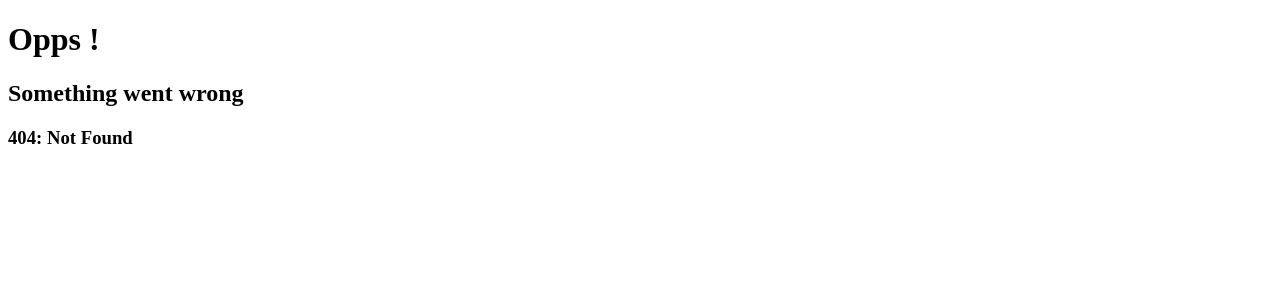
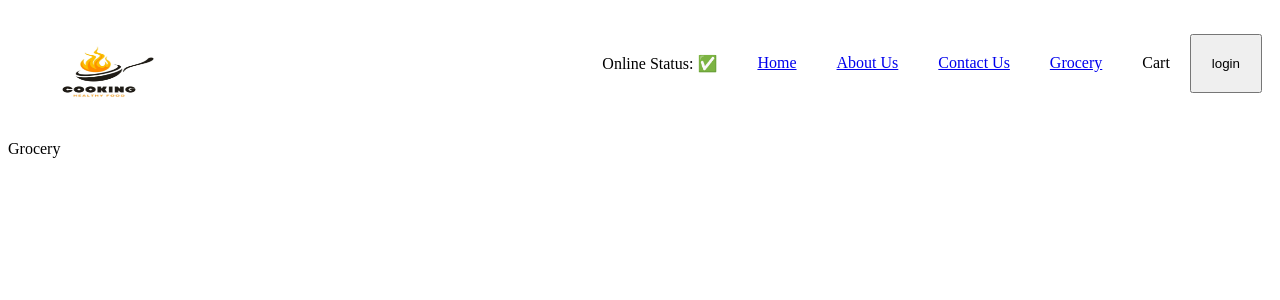
Before and after one commit to SaunakNandi/Namaste-React, a React (Vite) app in the folder Swiggy/: page /grocery in a window 1280 px wide. Before the commit this address had no page. Shown: the top 300 px of the page. Built offline with nearby package versions, Linux system fonts and the light colour scheme.

Commit message:
lazy loaded and custom hooks implemented successfully

```diff
--- a/Swiggy/package.json
+++ b/Swiggy/package.json
@@ -12,7 +12,7 @@
   "dependencies": {
     "react": "^18.2.0",
     "react-dom": "^18.2.0",
-    "react-router-dom": "^6.23.1"
+    "react-router-dom": "^6.24.1"
   },
   "devDependencies": {
     "@types/react": "^18.2.66",
--- a/Swiggy/src/components/Body.jsx
+++ b/Swiggy/src/components/Body.jsx
@@ -1,6 +1,7 @@
 import React, { useState, useEffect } from 'react'
 import RestaurantCard from './RestaurantCard'
 import Shimmer from './Shimmer'
+import useOnlineStatus from '../utlis/useOnlineStatus'
 const Body = () => {
   const [listOfRestaurants,setListOfRestaurants]=useState([])
   const [filteredRestaurant,setFilteredRestaurant]=useState([])
@@ -18,6 +19,11 @@
     fetchData()
 
   },[])
+
+  const onlineStatus=useOnlineStatus()
+  if(onlineStatus===false)
+    return <h1>Looks like you're Offline!! Please check you internet connection</h1>
+
 
   // useEffect(()=>{
   //   setListOfRestaurants(listOfRestaurants.filter((item)=>item.info.name.toLowerCase().includes(searchText.toLowerCase())))
--- /dev/null
+++ b/Swiggy/src/components/Grocery.jsx
@@ -0,0 +1,9 @@
+import React from 'react'
+
+const Grocery = () => {
+  return (
+    <div>Grocery</div>
+  )
+}
+
+export default Grocery
--- a/Swiggy/src/components/Header.jsx
+++ b/Swiggy/src/components/Header.jsx
@@ -1,9 +1,11 @@
 import { useState } from 'react'
 import food_logo from '../assets/food_logo.webp'
 import { Link } from 'react-router-dom'
+import useOnlineStatus from '../utlis/useOnlineStatus'
 
 export const Header = () => {
   const [btnname,setBtnname]=useState('login')
+  const onLineStatus=useOnlineStatus()
   return (
     <div className='header'>
         <div className="logo-container">
@@ -11,9 +13,11 @@
         </div>
         <div className="nav-items">
             <ul>
+                <li>Online Status: {onLineStatus? "✅":"🌐"}</li>
                 <li><Link to='/'>Home</Link></li>
                 <li><Link to='/about'>About Us</Link></li>
                 <li><Link to='/contact'>Contact Us</Link></li>
+                <li><Link to='/grocery'>Grocery</Link></li>
                 <li>Cart</li>
                 <button className='login'
                 onClick={()=>setBtnname(prev=> prev==='login'?'logout':'login')}>{btnname}</button>
--- a/Swiggy/src/components/RestaurantMenu.jsx
+++ b/Swiggy/src/components/RestaurantMenu.jsx
@@ -1,24 +1,13 @@
-import React, { useEffect, useState } from 'react'
+import React from 'react'
 import { useParams } from 'react-router-dom'
 import Shimmer from './Shimmer'
+import useRestaurantMenu from '../utlis/useRestaurantMenu';
 
 const RestaurantMenu = () => {
-    const [resInfo, setResInfo] = useState(null);
+    // const [resInfo, setResInfo] = useState(null);
   const {resId} = useParams();
+  const resInfo=useRestaurantMenu(resId)
 
-  useEffect(() => {
-    fetchMenu();
-  }, []);
-
-  const fetchMenu = async () => {
-    try {
-      const data = await fetch(`https://www.swiggy.com/dapi/menu/pl?page-type=REGULAR_MENU&complete-menu=true&lat=22.4929423&lng=88.2716659&restaurantId=${resId}&submitAction=ENTER`);
-      const json = await data.json();
-      setResInfo(json.data);
-    } catch (error) {
-      console.error('Error fetching menu:', error);
-    }
-  };
 
   if (!resInfo) {
     return <Shimmer/>
--- a/Swiggy/src/main.jsx
+++ b/Swiggy/src/main.jsx
@@ -1,4 +1,4 @@
-import React from 'react'
+import React, { lazy, Suspense } from 'react'
 import ReactDOM from 'react-dom/client'
 import App from './App.jsx'
 import './index.css'
@@ -8,7 +8,9 @@
 import Error from './components/Error.jsx'
 import Body from './components/Body.jsx'
 import RestaurantMenu from './components/RestaurantMenu.jsx'
+// import Grocery from './components/Grocery.jsx'
 
+const Grocery=lazy(() => import('./components/Grocery.jsx'))
 const appRouter=createBrowserRouter([
   {
     path:'/',
@@ -27,6 +29,14 @@
         element: <Contact/>
       },
       {
+        path:"/grocery",
+        element:(
+        <Suspense fallback={<h1>Loading...</h1>}>
+          <Grocery/>
+        </Suspense>
+      )
+      },
+      {
         path:"/restaurant/:resId",
         element: <RestaurantMenu/>
       }
--- /dev/null
+++ b/Swiggy/src/utlis/useOnlineStatus.jsx
@@ -0,0 +1,18 @@
+import { useEffect, useState } from "react";
+
+const useOnlineStatus=()=>{
+
+    const [onlineStatus,setOnlineStatus]=useState(true)
+    // check if online
+    useEffect(()=>{
+        window.addEventListener('online',()=>{
+            setOnlineStatus(true)
+        })
+        window.addEventListener('offline',()=>{
+            setOnlineStatus(false)
+        })
+    },[])
+    return onlineStatus
+}
+
+export default useOnlineStatus;
--- /dev/null
+++ b/Swiggy/src/utlis/useRestaurantMenu.jsx
@@ -0,0 +1,20 @@
+import React, { useEffect, useState } from 'react'
+
+const useRestaurantMenu = (resId) => {
+
+    const [resInfo, setResInfo] = useState(null)
+    // fetch data
+    useEffect(()=>{
+        fetchData()
+    },[])
+
+    const fetchData=async()=>{
+        const data=await fetch(`https://www.swiggy.com/dapi/menu/pl?page-type=REGULAR_MENU&complete-menu=true&lat=22.4929423&lng=88.2716659&restaurantId=${resId}&submitAction=ENTER`)
+
+        const json=await data.json()
+        setResInfo(json.data)
+    }
+  return resInfo
+}
+
+export default useRestaurantMenu
```
Also changed, not shown: 1 other file (tests, documents, lock files or other folders).
